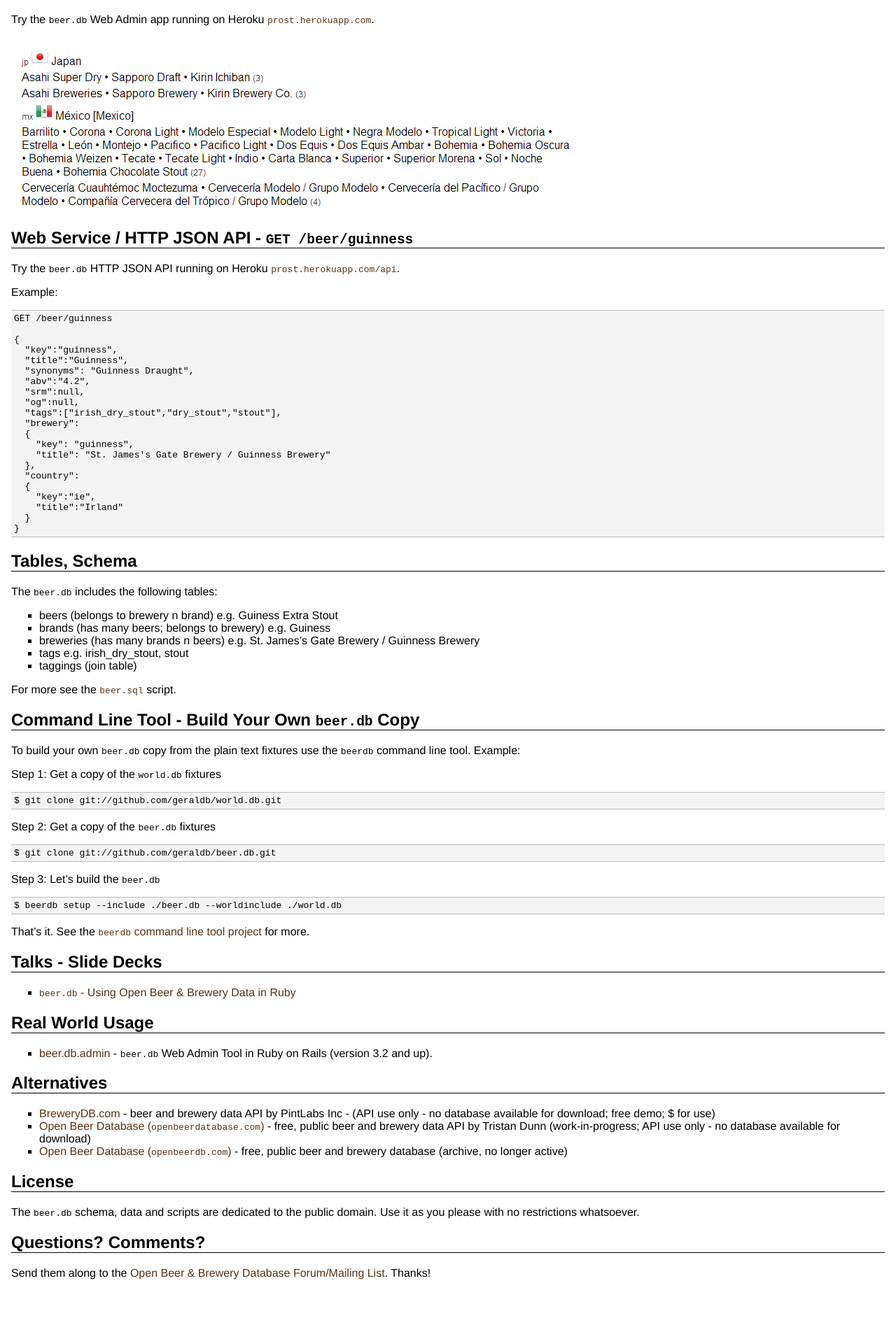
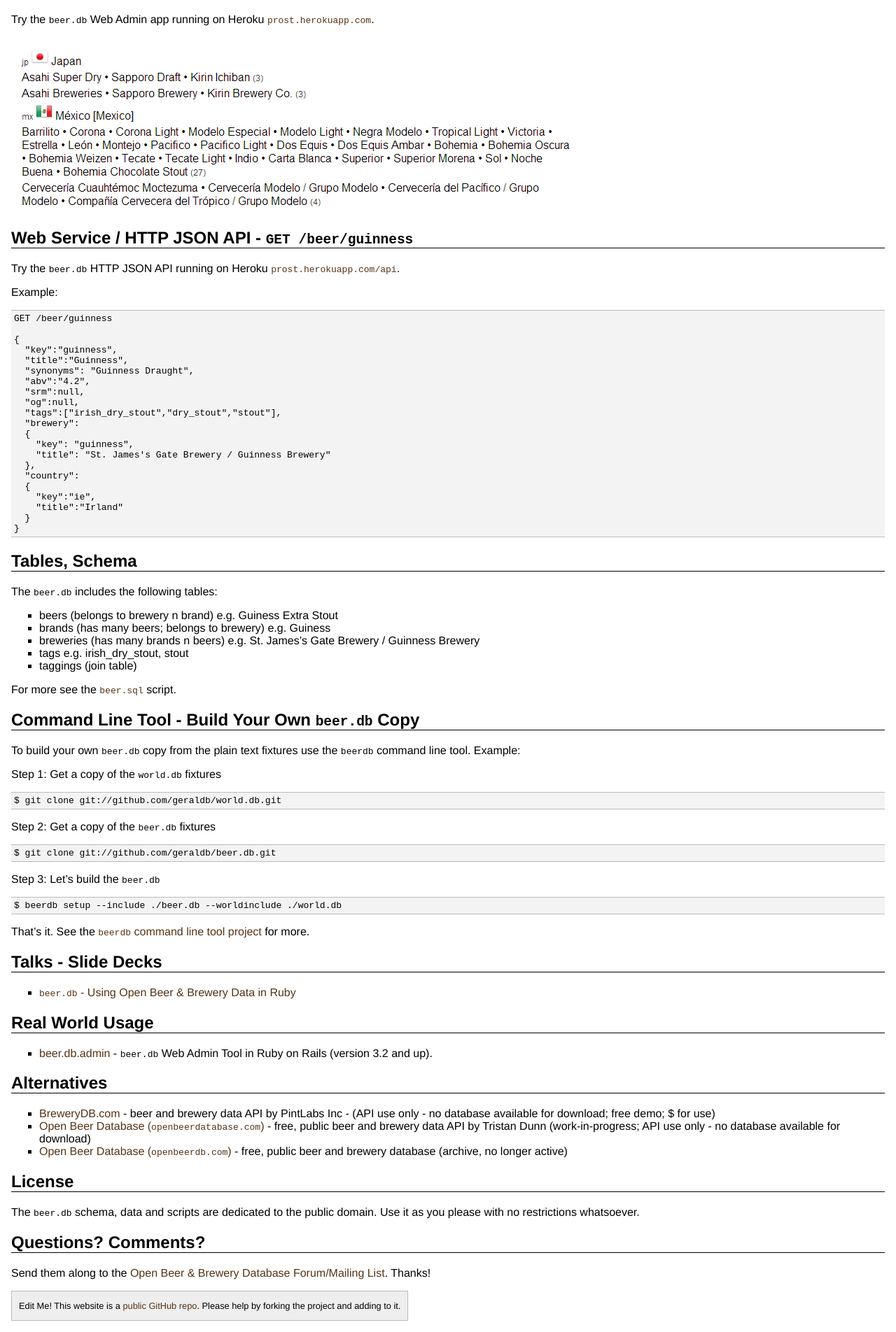
Before and after one commit to openbeer/openbeer.github.io, a Jekyll site: the page built from index.md, in a window 1280 px wide. Shown: the part 719-2623 px from the top of the page at 70% size. Built offline with Jekyll 4.4.1, drawn with Linux system fonts in a browser that asks for light colours; before the commit the page ends 2580 px from its top, so only the background shows below that.

Commit message:
add editme banner

```diff
--- /dev/null
+++ b/_includes/editme.html
@@ -0,0 +1,7 @@
+
+<div class="editme">
+ <p>
+  Edit Me! This website is a <a href="https://github.com/openbeer/openbeer.github.io">public GitHub repo</a>.
+  Please help by forking the project and adding to it.
+ </p>
+</div>
--- /dev/null
+++ b/_includes/questions.md
@@ -0,0 +1,6 @@
+
+## Questions? Comments? {#questions}
+
+Send them along to the
+[Open Beer & Brewery Database Forum/Mailing List](http://groups.google.com/group/beerdb).
+Thanks!
--- a/_layouts/default.html
+++ b/_layouts/default.html
@@ -31,6 +31,9 @@
 
     <div id="content">
       {{ content }}
+
+      {% include editme.html %}
+
     </div>
 
 </body>
--- a/index.md
+++ b/index.md
@@ -14,7 +14,7 @@ Contents:
 * [Tables, Schema](#schema)
 * [Command Line Tool - Build Your Own `beer.db` Copy](#build)
 * [Talks - Slide Decks](#talks)
-* [About, License - Questions? Comments?]({#license})
+* [About, License - Questions? Comments?](#license)
 </div>
 
 
@@ -148,6 +148,5 @@ for more.
 The `beer.db` schema, data and scripts are dedicated to the public domain.
 Use it as you please with no restrictions whatsoever.
 
-## Questions? Comments?
 
-Send them along to the [Open Beer & Brewery Database Forum/Mailing List](http://groups.google.com/group/beerdb). Thanks!
+{% include questions.md %}
--- a/openbeer.css
+++ b/openbeer.css
@@ -111,3 +111,14 @@ pre,
    text-align: center;
    font-weight: bold;
 }
+
+
+.editme
+{
+   display: inline-block;
+   padding-left: 10px;
+   padding-right: 10px;
+   border: #bbb solid 1pt;
+   background-color: #eeeeee;
+   font-size: 80%;
+}
```
